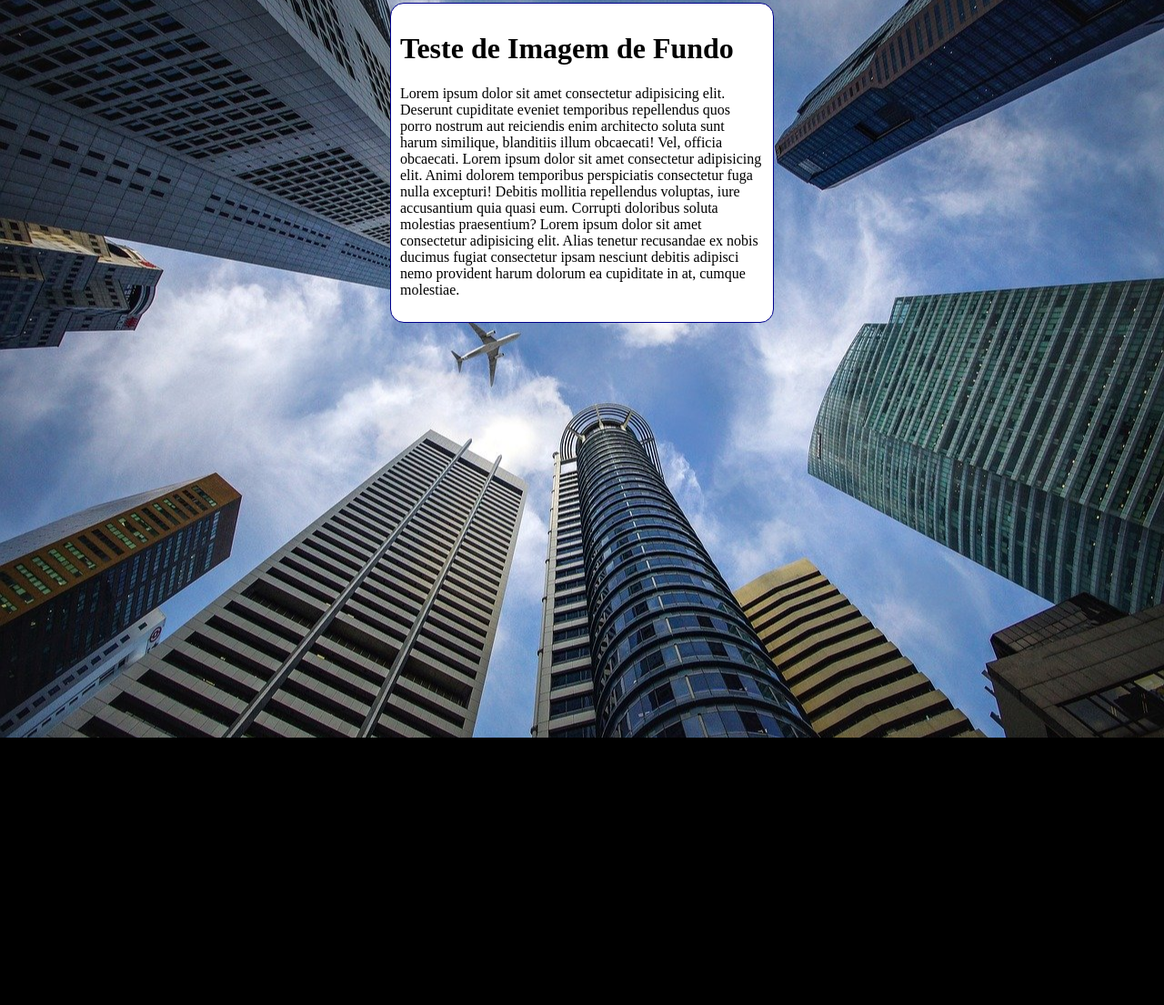
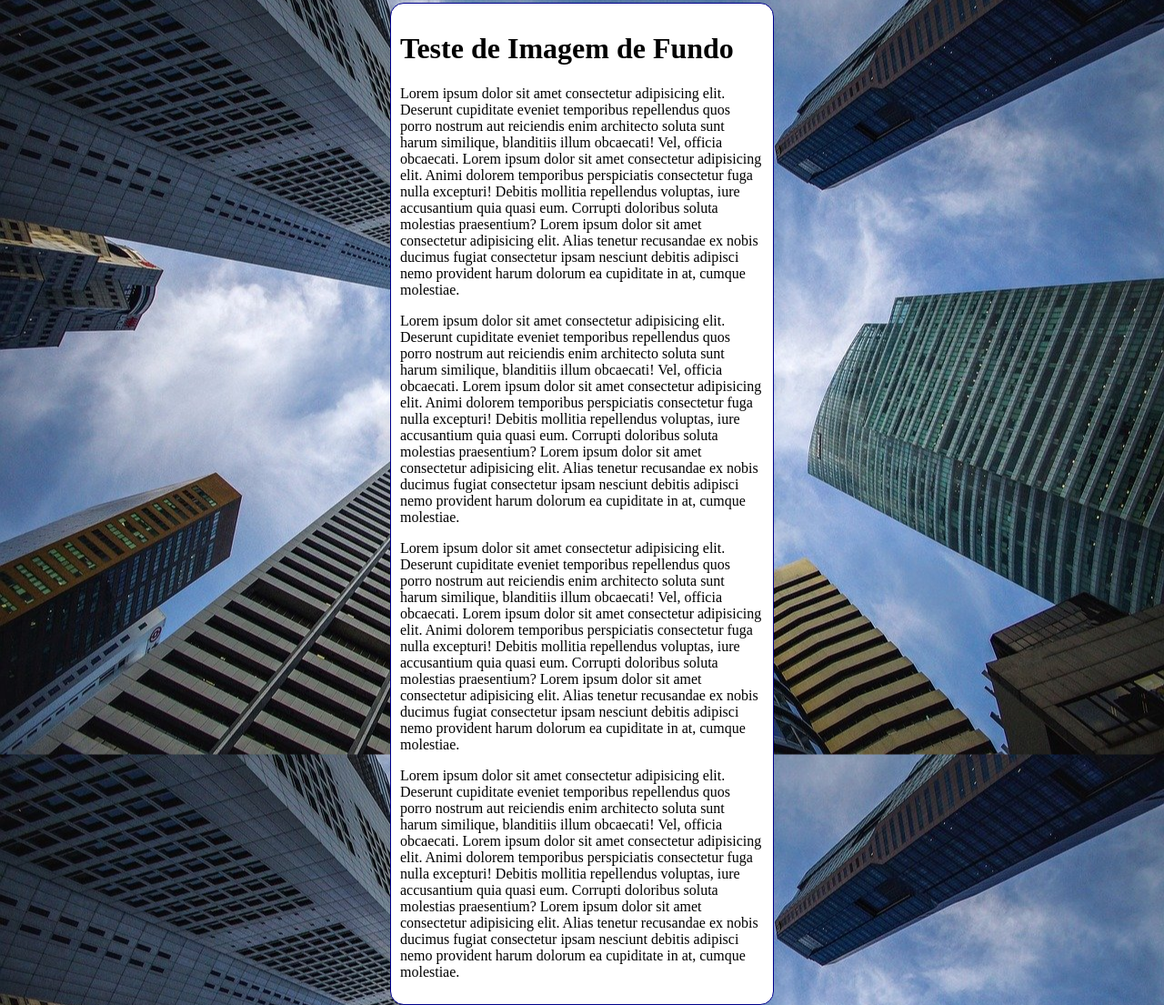
Before and after one commit to MikaelMss/html-css, a plain HTML site: page exercicios/ex022/fundo006.html in a window 1280 px wide. Shown: the part 5-1110 px from the top of the page at 91% size. Before the commit the page ends 816 px from the top, so only its background shows below. Drawn offline with Linux system fonts and the light colour scheme.

Commit message:
Update fundo006.html

```diff
--- a/exercicios/ex022/fundo006.html
+++ b/exercicios/ex022/fundo006.html
@@ -10,7 +10,7 @@
             background-color: black;
             background-image: url('imagens/wallpaper002.jpg');
             background-position: center center;
-            background-repeat: no-repeat;
+            background-repeat: repeat-y;
             background-size: cover;
         }
 
@@ -28,6 +28,9 @@
     <main>
         <h1>Teste de Imagem de Fundo</h1>
         <p>Lorem ipsum dolor sit amet consectetur adipisicing elit. Deserunt cupiditate eveniet temporibus repellendus quos porro nostrum aut reiciendis enim architecto soluta sunt harum similique, blanditiis illum obcaecati! Vel, officia obcaecati. Lorem ipsum dolor sit amet consectetur adipisicing elit. Animi dolorem temporibus perspiciatis consectetur fuga nulla excepturi! Debitis mollitia repellendus voluptas, iure accusantium quia quasi eum. Corrupti doloribus soluta molestias praesentium? Lorem ipsum dolor sit amet consectetur adipisicing elit. Alias tenetur recusandae ex nobis ducimus fugiat consectetur ipsam nesciunt debitis adipisci nemo provident harum dolorum ea cupiditate in at, cumque molestiae.</p>
+        <p>Lorem ipsum dolor sit amet consectetur adipisicing elit. Deserunt cupiditate eveniet temporibus repellendus quos porro nostrum aut reiciendis enim architecto soluta sunt harum similique, blanditiis illum obcaecati! Vel, officia obcaecati. Lorem ipsum dolor sit amet consectetur adipisicing elit. Animi dolorem temporibus perspiciatis consectetur fuga nulla excepturi! Debitis mollitia repellendus voluptas, iure accusantium quia quasi eum. Corrupti doloribus soluta molestias praesentium? Lorem ipsum dolor sit amet consectetur adipisicing elit. Alias tenetur recusandae ex nobis ducimus fugiat consectetur ipsam nesciunt debitis adipisci nemo provident harum dolorum ea cupiditate in at, cumque molestiae.</p>
+        <p>Lorem ipsum dolor sit amet consectetur adipisicing elit. Deserunt cupiditate eveniet temporibus repellendus quos porro nostrum aut reiciendis enim architecto soluta sunt harum similique, blanditiis illum obcaecati! Vel, officia obcaecati. Lorem ipsum dolor sit amet consectetur adipisicing elit. Animi dolorem temporibus perspiciatis consectetur fuga nulla excepturi! Debitis mollitia repellendus voluptas, iure accusantium quia quasi eum. Corrupti doloribus soluta molestias praesentium? Lorem ipsum dolor sit amet consectetur adipisicing elit. Alias tenetur recusandae ex nobis ducimus fugiat consectetur ipsam nesciunt debitis adipisci nemo provident harum dolorum ea cupiditate in at, cumque molestiae.</p>
+            <p>Lorem ipsum dolor sit amet consectetur adipisicing elit. Deserunt cupiditate eveniet temporibus repellendus quos porro nostrum aut reiciendis enim architecto soluta sunt harum similique, blanditiis illum obcaecati! Vel, officia obcaecati. Lorem ipsum dolor sit amet consectetur adipisicing elit. Animi dolorem temporibus perspiciatis consectetur fuga nulla excepturi! Debitis mollitia repellendus voluptas, iure accusantium quia quasi eum. Corrupti doloribus soluta molestias praesentium? Lorem ipsum dolor sit amet consectetur adipisicing elit. Alias tenetur recusandae ex nobis ducimus fugiat consectetur ipsam nesciunt debitis adipisci nemo provident harum dolorum ea cupiditate in at, cumque molestiae.</p>
     </main>
 </body>
 </html>
```
